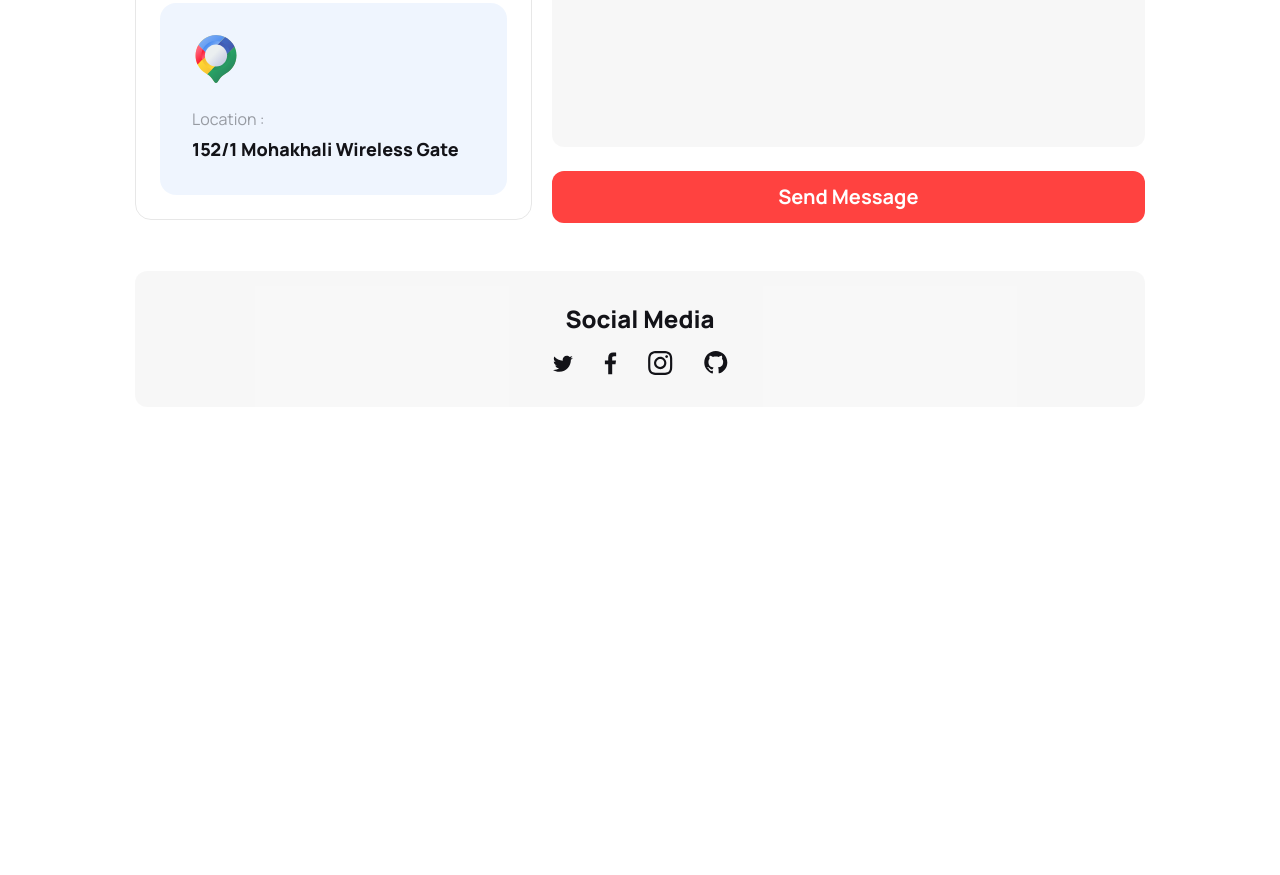
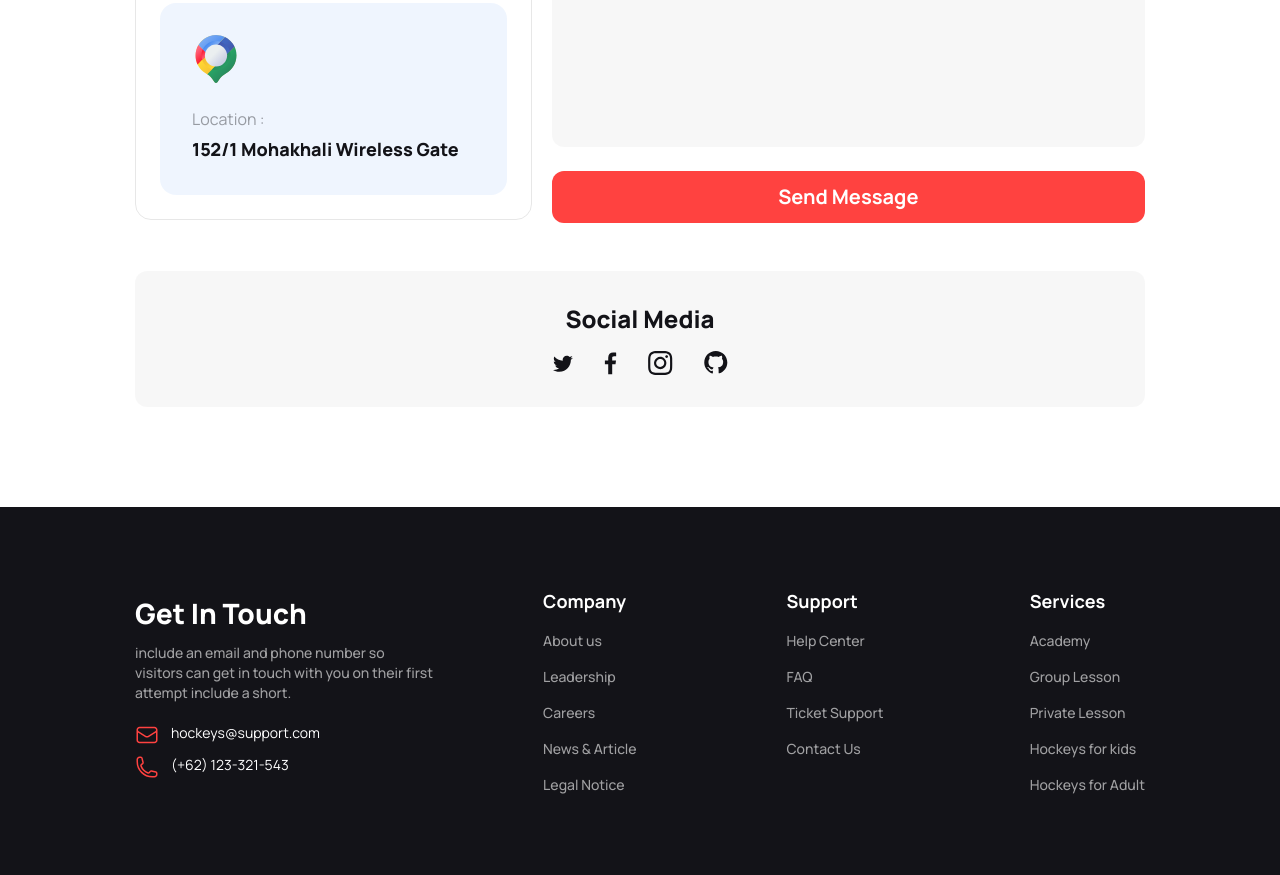
Before and after one commit to ataher83/Hockeys, a plain HTML site: page index.html in a window 1280 px wide. Shown: the part 4795-5670 px from the top of the page. Before the commit the page ends 5202 px from the top, so only its background shows below. Drawn offline with nearby package versions, Linux system fonts and the light colour scheme.

Commit message:
almost  completed

```diff
--- a/index.html
+++ b/index.html
@@ -1267,20 +1267,60 @@
       </div>
 
 
-
-
-
-
-
-
-
-
     </main>
 
 
 
     <!-- Footer Area -->
-    <footer></footer>
+
+    <div class=" max-w-[1711px] bg-[#131318] mx-0 lg:mx-[-135px] ">
+      <footer class="flex flex-col lg:flex-row justify-between items-center px-0 lg:px-[135px] footer py-20 bg-[#131318] text-white
+      max-w-[1440px] mt-[100px]">
+        <aside class="flex flex-col justify-between sm:items-center lg:items-start ">
+          <h4 class=" text-[28px] font-extrabold ">Get In Touch</h4>
+          <p class=" text-[#FFFFFF99] font-medium py-3">include an email and phone number so <br> visitors can get in touch with you on their first <br> attempt include a short.</p>
+          <div class="flex gap-3">
+            <svg xmlns="http://www.w3.org/2000/svg" width="24" height="24" viewBox="0 0 24 24" fill="none">
+              <path d="M21.75 6.75V17.25C21.75 17.8467 21.5129 18.419 21.091 18.841C20.669 19.2629 20.0967 19.5 19.5 19.5H4.5C3.90326 19.5 3.33097 19.2629 2.90901 18.841C2.48705 18.419 2.25 17.8467 2.25 17.25V6.75M21.75 6.75C21.75 6.15326 21.5129 5.58097 21.091 5.15901C20.669 4.73705 20.0967 4.5 19.5 4.5H4.5C3.90326 4.5 3.33097 4.73705 2.90901 5.15901C2.48705 5.58097 2.25 6.15326 2.25 6.75M21.75 6.75V6.993C21.75 7.37715 21.6517 7.75491 21.4644 8.0903C21.2771 8.42569 21.0071 8.70754 20.68 8.909L13.18 13.524C12.8252 13.7425 12.4167 13.8582 12 13.8582C11.5833 13.8582 11.1748 13.7425 10.82 13.524L3.32 8.91C2.99292 8.70854 2.72287 8.42669 2.53557 8.0913C2.34827 7.75591 2.24996 7.37815 2.25 6.994V6.75" stroke="#FF4240" stroke-width="1.5" stroke-linecap="round" stroke-linejoin="round"/>
+            </svg>
+            <p>hockeys@support.com</p>
+          </div>
+          <div class="flex gap-3">
+            <svg xmlns="http://www.w3.org/2000/svg" width="24" height="24" viewBox="0 0 24 24" fill="none">
+              <path d="M2.25 6.75C2.25 15.034 8.966 21.75 17.25 21.75H19.5C20.0967 21.75 20.669 21.5129 21.091 21.091C21.5129 20.669 21.75 20.0967 21.75 19.5V18.128C21.75 17.612 21.399 17.162 20.898 17.037L16.475 15.931C16.035 15.821 15.573 15.986 15.302 16.348L14.332 17.641C14.05 18.017 13.563 18.183 13.122 18.021C11.4849 17.4191 9.99815 16.4686 8.76478 15.2352C7.53141 14.0018 6.58087 12.5151 5.979 10.878C5.817 10.437 5.983 9.95 6.359 9.668L7.652 8.698C8.015 8.427 8.179 7.964 8.069 7.525L6.963 3.102C6.90214 2.85869 6.76172 2.6427 6.56405 2.48834C6.36638 2.33397 6.1228 2.25008 5.872 2.25H4.5C3.90326 2.25 3.33097 2.48705 2.90901 2.90901C2.48705 3.33097 2.25 3.90326 2.25 4.5V6.75Z" stroke="#FF4240" stroke-width="1.5" stroke-linecap="round" stroke-linejoin="round"/>
+            </svg>
+            <p>(+62) 123-321-543</p>
+          </div>
+        </aside>
+
+        <div class="grid grid-cols-2 lg:grid-cols-3 gap-12 lg:gap-32 ">
+          <nav class=" flex flex-col  gap-4 text-[#FFFFFF99] font-medium">
+            <header class="text-white text-lg font-bold">Company</header>
+            <a class="link link-hover">About us</a>
+            <a class="link link-hover">Leadership</a>
+            <a class="link link-hover">Careers</a>
+            <a class="link link-hover">News & Article</a>
+            <a class="link link-hover">Legal Notice</a>
+          </nav>
+          <nav class=" flex flex-col gap-4 text-[#FFFFFF99] font-medium">
+            <header class="text-white text-lg font-bold">Support</header>
+            <a class="link link-hover">Help Center</a>
+            <a class="link link-hover">FAQ</a>
+            <a class="link link-hover">Ticket Support</a>
+            <a class="link link-hover">Contact Us</a>
+          </nav>
+          <nav class=" flex flex-col gap-4 text-[#FFFFFF99] font-medium">
+            <header class="text-white text-lg font-bold">Services</header>
+            <a class="link link-hover">Academy</a>
+            <a class="link link-hover">Group Lesson</a>
+            <a class="link link-hover">Private Lesson</a>
+            <a class="link link-hover">Hockeys for kids</a>
+            <a class="link link-hover">Hockeys for Adult</a>
+          </nav>
+        </div>
+      </footer>
+    </div>
+
 
 </body>
 </html>
```
